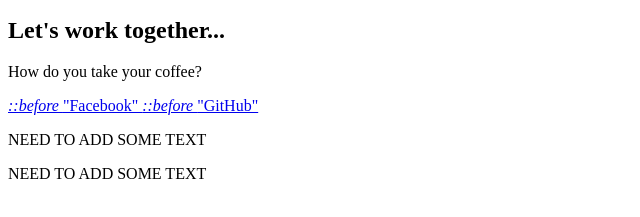
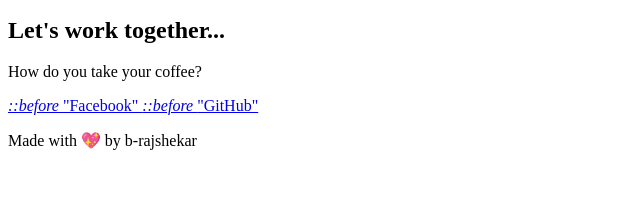
Before and after one commit to b-rajshekar/personal-portfolio-website, a plain HTML site: page index.html in a window 1280 px wide. Shown: the part 481-698 px from the top of the page, without its empty margins (0-640 px from the left). Drawn offline with Linux system fonts and the light colour scheme.

Commit message:
Added Footer
Added some footer content

```diff
--- a/index.html
+++ b/index.html
@@ -113,11 +113,8 @@
 <!-- Footer Section -->
 <footer>
     <p>
-        NEED TO ADD SOME TEXT
+        Made with 💖 by b-rajshekar
     </p>
-    <P>
-        NEED TO ADD SOME TEXT
-    </P>
 </footer>
 
 
```
